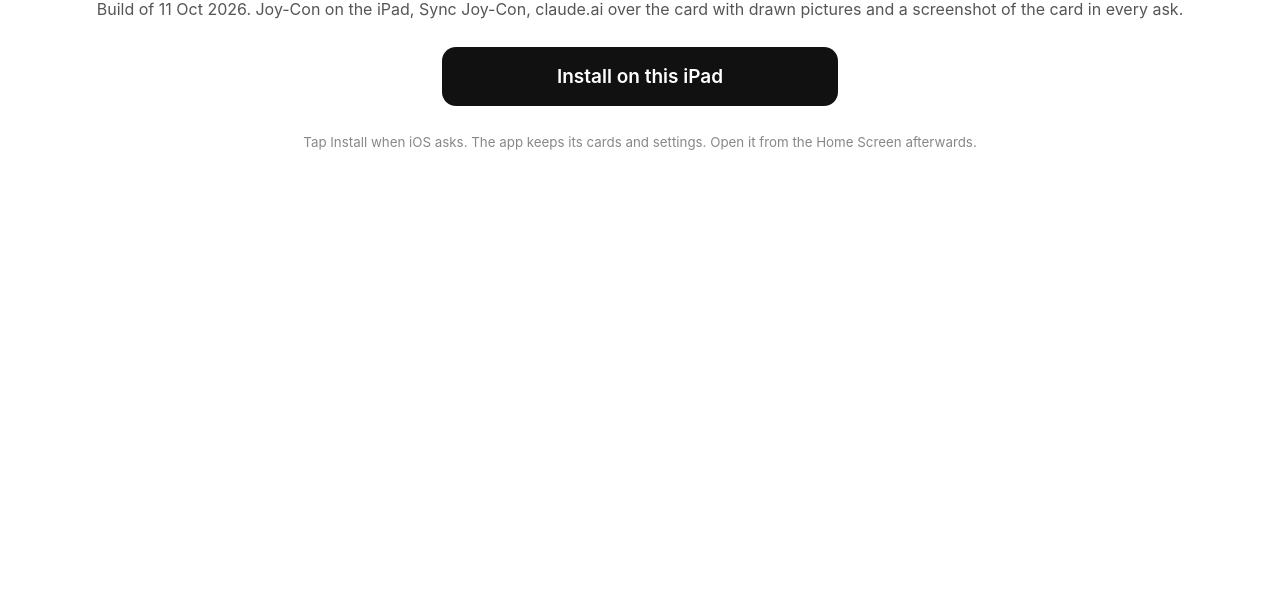
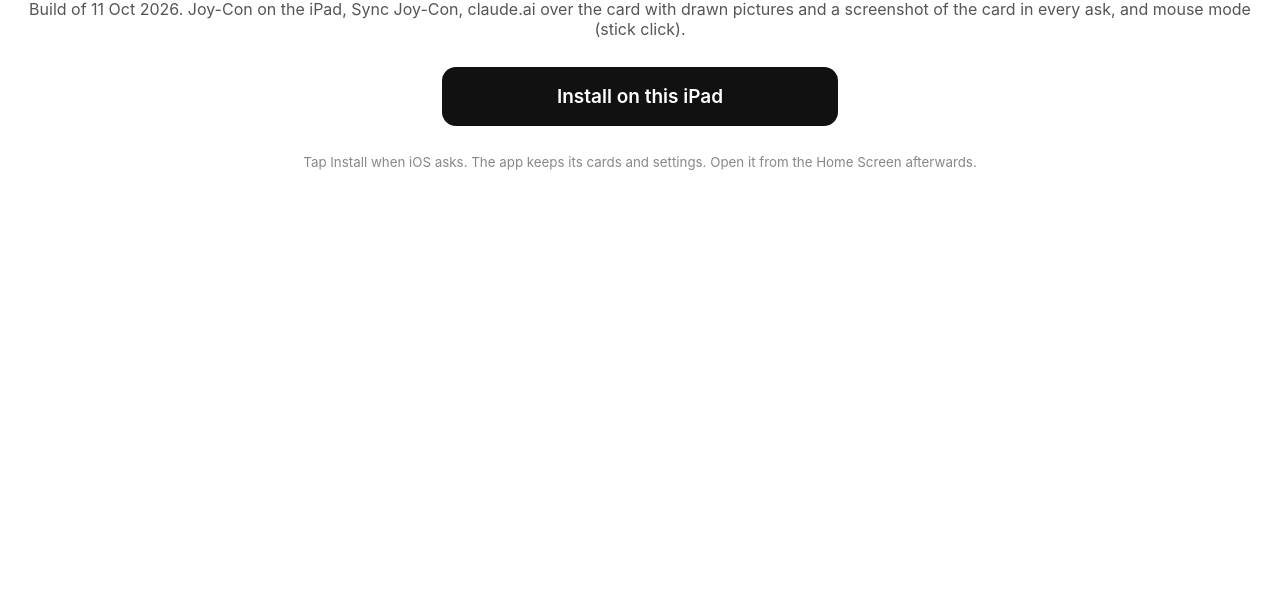
Before and after one commit to testsubject1323/testsubject1323.github.io, a plain HTML site: page a/625822670a7cf6390481dc2150d9/index.html in a window 1280 px wide. Shown: the part 199-800 px from the top of the page. Drawn offline with Linux system fonts and the light colour scheme.

Commit message:
Anki Drive 11 Oct: full build with mouse mode

```diff
--- a/a/625822670a7cf6390481dc2150d9/index.html
+++ b/a/625822670a7cf6390481dc2150d9/index.html
@@ -5,6 +5,6 @@
 a.b{display:block;max-width:360px;margin:0 auto;padding:18px;border-radius:14px;background:#111;color:#fff;text-decoration:none;font-size:19px;font-weight:600}
 small{display:block;margin-top:28px;color:#888}
 @media (prefers-color-scheme:dark){body{background:#000;color:#eee}a.b{background:#eee;color:#000}}</style></head>
-<body><img src="icon512.png" alt=""><h1>Anki Drive</h1><p>Build of 11 Oct 2026. Joy-Con on the iPad, Sync Joy-Con, claude.ai over the card with drawn pictures and a screenshot of the card in every ask.</p>
+<body><img src="icon512.png" alt=""><h1>Anki Drive</h1><p>Build of 11 Oct 2026. Joy-Con on the iPad, Sync Joy-Con, claude.ai over the card with drawn pictures and a screenshot of the card in every ask, and mouse mode (stick click).</p>
 <a class="b" href="itms-services://?action=download-manifest&amp;url=https://testsubject1323.github.io/a/625822670a7cf6390481dc2150d9/manifest.plist">Install on this iPad</a>
 <small>Tap Install when iOS asks. The app keeps its cards and settings. Open it from the Home Screen afterwards.</small></body></html>
```
Also changed, not shown: 1 other file.
